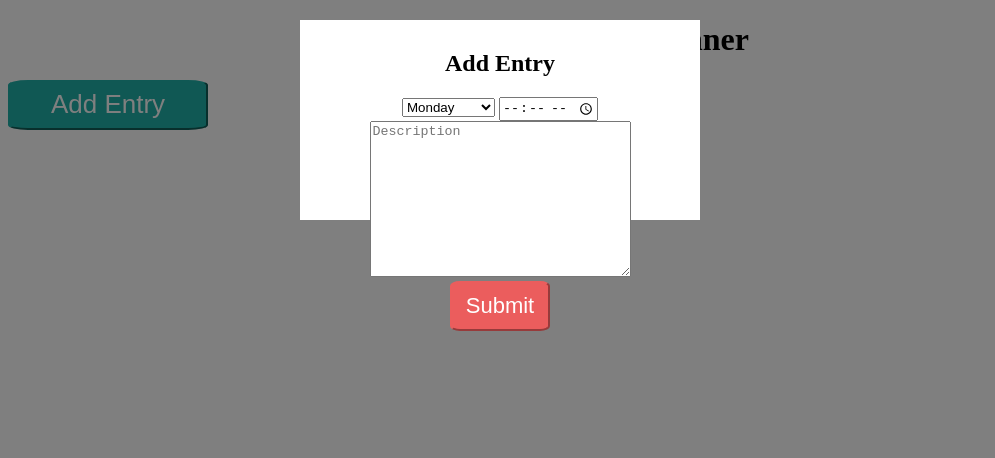
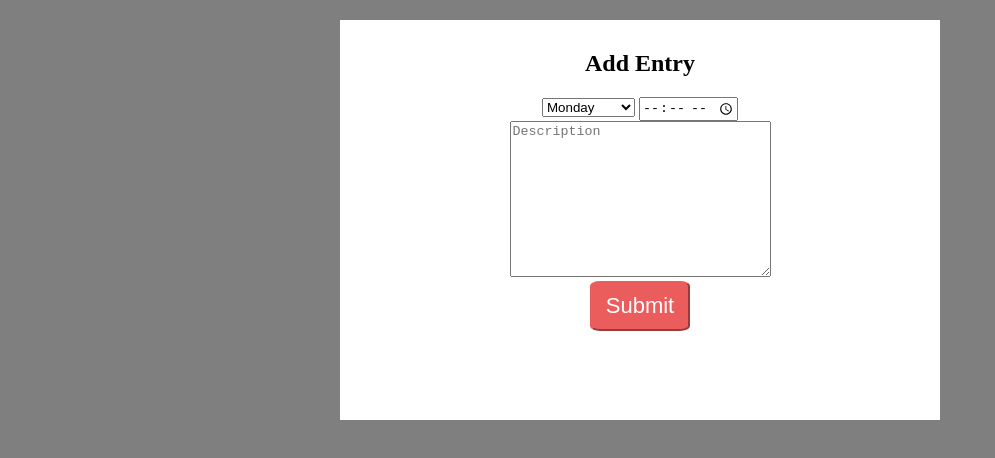
Before and after one commit to alanho-05/week-planner, a website: page index.html in a window 1280 px wide. Both pictures are taken after a click on the button "Add Entry". Shown: the whole page, without its empty margins (0-995 px from the left). Drawn offline with Linux system fonts and the light colour scheme.

Commit message:
Fixed modal popup

```diff
--- a/index.html
+++ b/index.html
@@ -9,9 +9,14 @@
 <body>
   <div class="overlay"></div>
   <h1>Weekly Planner</h1>
-  <button id="my-button">
-    Add Entry
-  </button>
+  <div class="row-entry">
+    <div class="col-full">
+      <button id="my-button">
+        Add Entry
+      </button>
+    </div>
+  </div>
+
   <div class="column-full">
 
     <div class="row">
--- a/styles.css
+++ b/styles.css
@@ -71,7 +71,8 @@ h1 {
   border-color: lightseagreen;
   color: white;
   font-size: 26px;
-  position: static;
+
+  /* position: static; */
 }
 
 #no-button {
@@ -101,6 +102,16 @@ main {
   flex-wrap: wrap;
 }
 
+.row-entry {
+  display: flex;
+  justify-content: center;
+  align-items: center;
+}
+
+.col-full {
+
+}
+
 .container {
   position: absolute;
   background-size: cover;
@@ -111,9 +122,9 @@ main {
   text-align: center;
   justify-content: center;
   background-color: white;
-  width: 400px;
-  height: 200px;
-  margin-left: 300px;
+  width: 600px;
+  height: 400px;
+  margin: auto;
 }
 
 .noshow {
```
